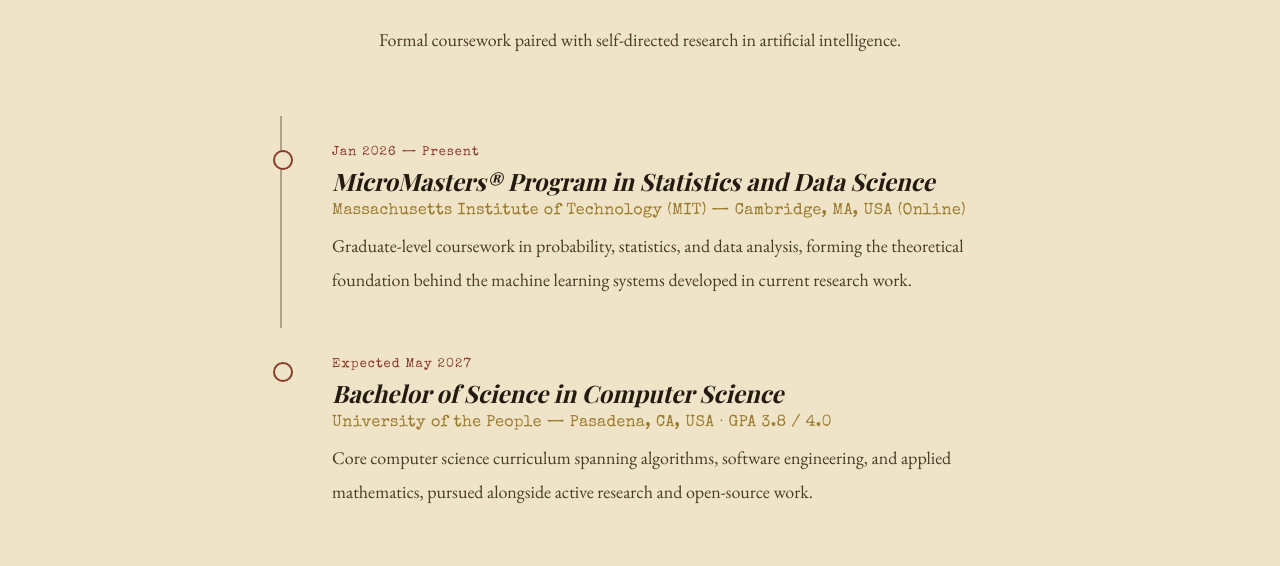
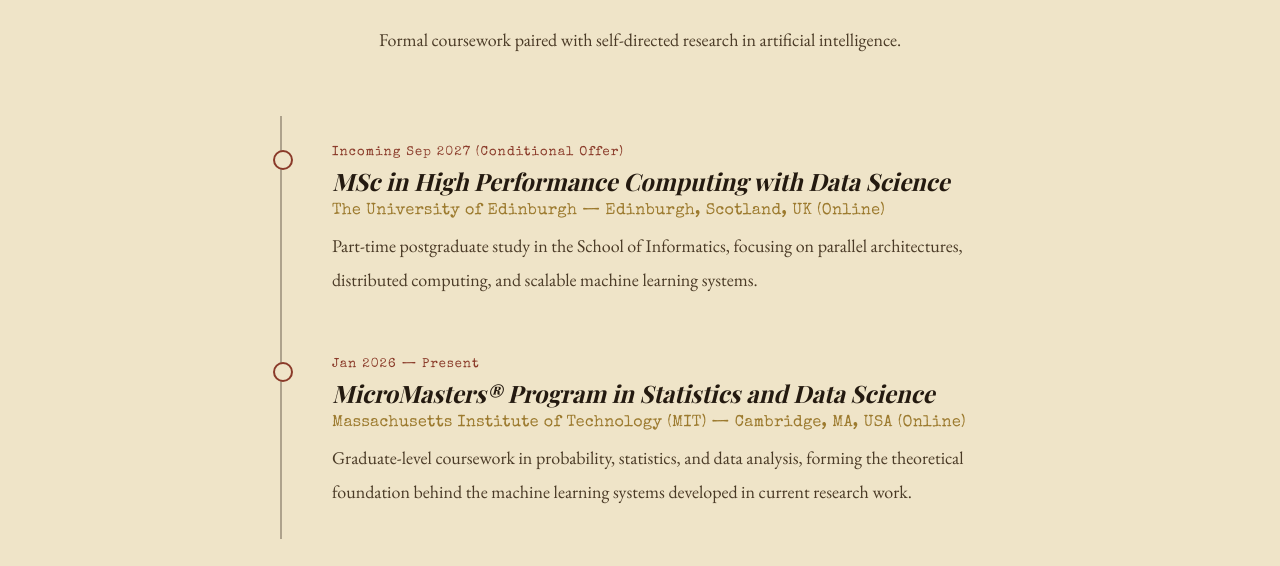
Before and after one commit to Aung-Ko-Ko-Oo/Aung-Ko-Ko-Oo_portfolio, a plain HTML site: page index.html in a window 1280 px wide. Shown: the part 1075-1641 px from the top of the page. Drawn offline with nearby package versions, Linux system fonts and the light colour scheme; a web font is replaced by a local one.

Commit message:
Add MSc education entry for The University of Edinburgh
Added a new education entry for MSc in High Performance Computing with Data Science at The University of Edinburgh.

```diff
--- a/index.html
+++ b/index.html
@@ -353,7 +353,18 @@
   <svg class="flourish" viewBox="0 0 120 26"><path d="M0 13h40M80 13h40M40 13c5-9 15-9 20 0-5 9-15 9-20 0Z" stroke="#9c7a2e" stroke-width="1" fill="none"/><circle cx="50" cy="13" r="2" fill="#9c7a2e"/><circle cx="70" cy="13" r="2" fill="#9c7a2e"/></svg>
   <p class="subtitle">Formal coursework paired with self-directed research in artificial intelligence.</p>
 
+
+
   <div class="timeline">
+
+    <div class="t-item">
+            <span class="t-year">Incoming Sep 2027 (Conditional Offer)</span>
+            <h3 class="t-title">MSc in High Performance Computing with Data Science</h3>
+            <span class="t-org">The University of Edinburgh — Edinburgh, Scotland, UK (Online)</span>
+            <p class="t-desc">Part-time postgraduate study in the School of Informatics, focusing on parallel architectures, distributed computing, and scalable machine learning systems.</p>
+          </div>
+
+
     <div class="t-item">
       <span class="t-year">Jan 2026 — Present</span>
       <h3 class="t-title">MicroMasters® Program in Statistics and Data Science</h3>
```
